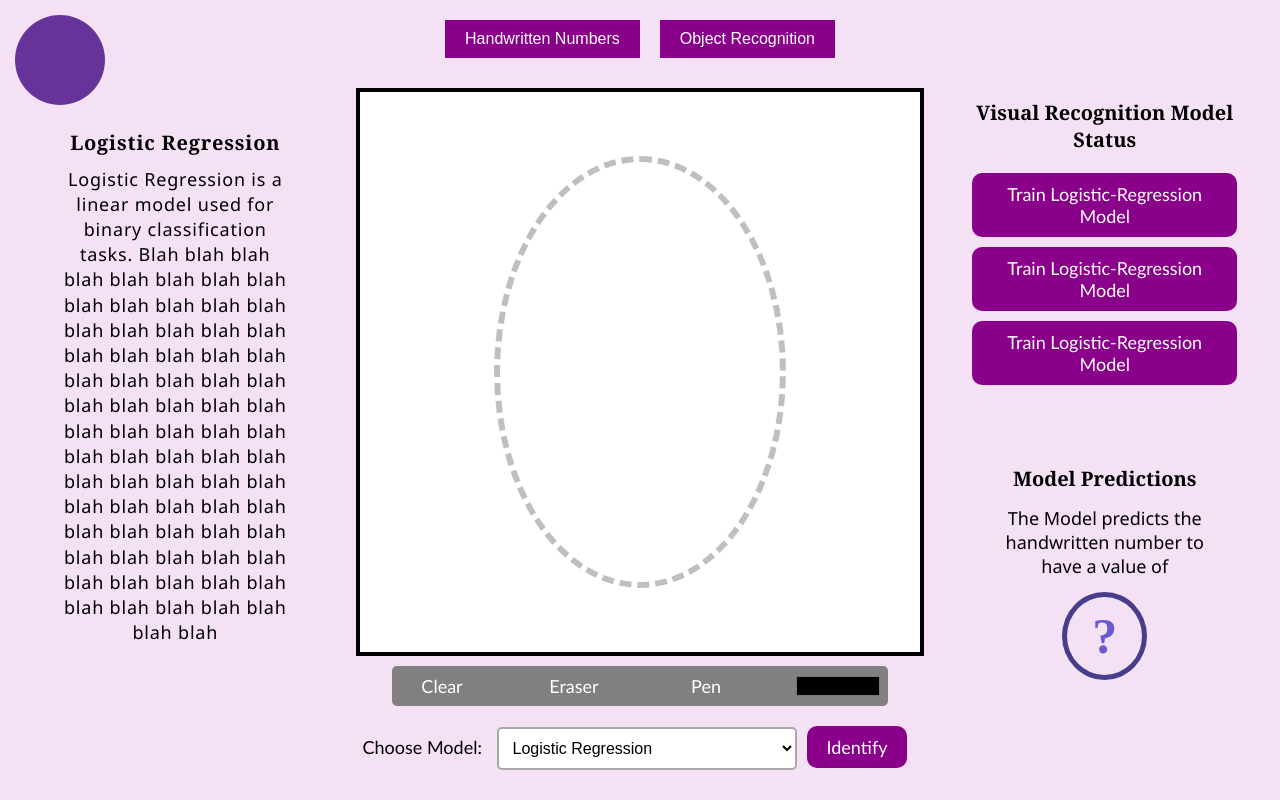
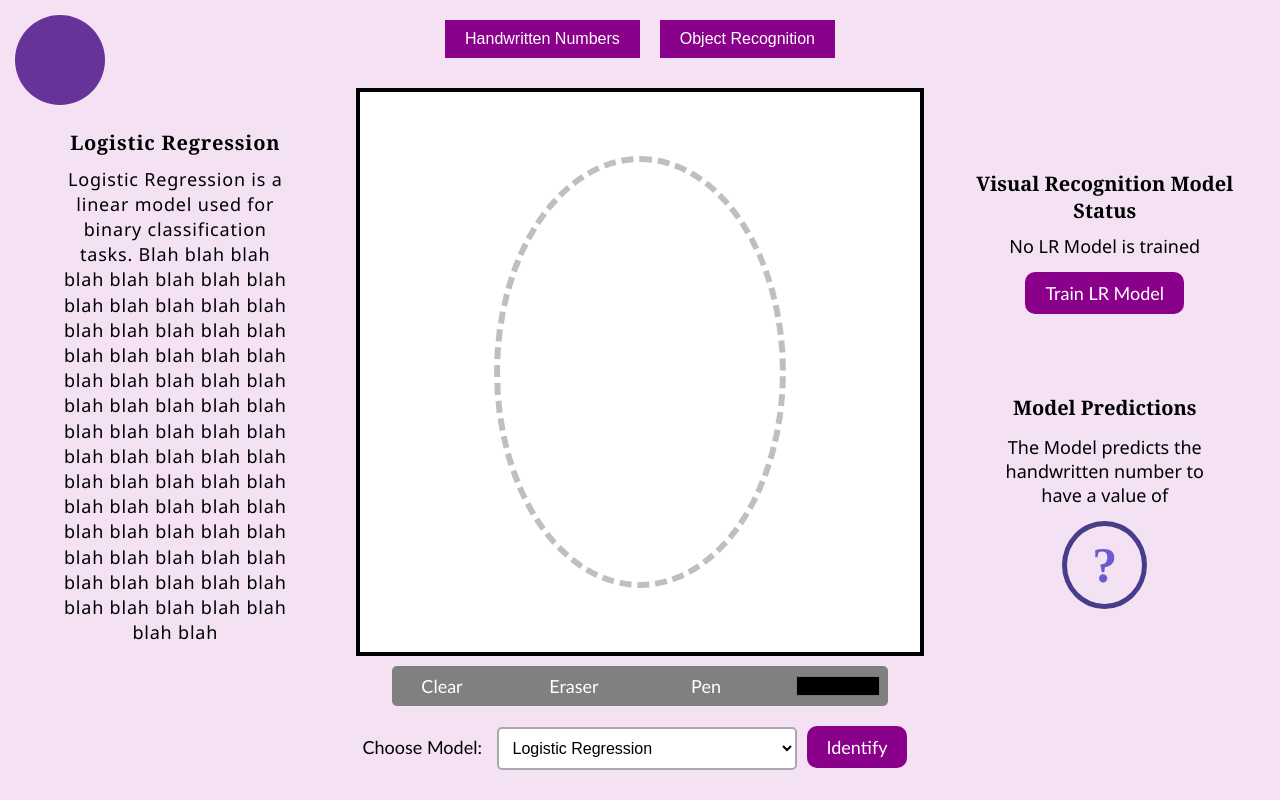
Before and after one commit to t1oluwani/SmartVision, a Vue app in the folder frontend/: page / in a window 1280 px wide. Both pictures are taken after a click on the button "Handwritten Numbers". Built offline with nearby package versions, Linux system fonts and the light colour scheme.

Commit message:
Clear model impl

```diff
--- a/frontend/src/components/HandwrittenNumbers.vue
+++ b/frontend/src/components/HandwrittenNumbers.vue
@@ -5,12 +5,12 @@
       <div class="left-container">
         <div class="model-info">
           <h3>{{
-            selectedModel === 'Logistic-Regression' ? 'Logistic Regression' :
-              selectedModel === 'Feedfoward-Neural-Network' ? 'FeedForward Neural Network' :
+            selectedModel === 'LR' ? 'Logistic Regression' :
+              selectedModel === 'FNN' ? 'FeedForward Neural Network' :
                 'Convolutional Neural Network'
           }}</h3>
 
-          <p v-if="selectedModel === 'Logistic-Regression'">
+          <p v-if="selectedModel === 'LR'">
             Logistic Regression is a linear model used for binary classification tasks.
             Blah blah blah blah blah blah blah blah blah blah blah blah blah blah blah
             blah blah blah blah blah blah blah blah blah blah blah blah blah blah blah
@@ -18,7 +18,7 @@
             blah blah blah blah blah blah blah blah blah blah blah blah blah blah blah
             blah blah blah blah blah blah blah blah blah blah blah blah blah blah blah
           </p>
-          <p v-if="selectedModel === 'Feedfoward-Neural-Network'">
+          <p v-if="selectedModel === 'FNN'">
             Feedforward Neural Networks (FNN) are deep learning models with fully connected layers for classification.
             Blah blah blah blah blah blah blah blah blah blah blah blah blah blah blah
             blah blah blah blah blah blah blah blah blah blah blah blah blah blah blah
@@ -26,7 +26,7 @@
             blah blah blah blah blah blah blah blah blah blah blah blah blah blah blah
             blah blah blah blah blah blah blah blah blah blah blah blah blah blah blah
           </p>
-          <p v-if="selectedModel === 'Convolutional-Neural-Network'">
+          <p v-if="selectedModel === 'CNN'">
             Convolutional Neural Networks (CNN) are a class of deep learning models commonly used for image recognition.
             Blah blah blah blah blah blah blah blah blah blah blah blah blah blah blah
             blah blah blah blah blah blah blah blah blah blah blah blah blah blah blah
@@ -43,9 +43,9 @@
         <div class="choose-model">
           <label for="model">Choose Model: </label>
           <select v-model="selectedModel" id="model">
-            <option value="Logistic-Regression">Logistic Regression</option>
-            <option value="Feedfoward-Neural-Network">FeedFoward Neural Network (FNN)</option>
-            <option value="Convolutional-Neural-Network">Convolutional Neural Network (CNN)</option>
+            <option value="LR">Logistic Regression</option>
+            <option value="FNN">FeedFoward Neural Network (FNN)</option>
+            <option value="CNN">Convolutional Neural Network (CNN)</option>
           </select>
 
           <button id="identifybtn" @click="identify">Identify</button>
@@ -55,19 +55,20 @@
       <div class="right-container">
         <div class="training-status">
           <h3>Visual Recognition Model Status</h3>
-          <p v-if="cnn_model.modelTrained">{{ cnn_model.modelTrained ? 'CNN Model' : 'No Model is Trained' }}</p>
-          <p v-if="fnn_model.modelTrained">{{ fnn_model.modelTrained ? 'FNN Model' : 'No Model is Trained' }}</p>
-          <p v-if="lr_model.modelTrained">{{ lr_model.modelTrained ? 'LR Model' : 'No Model is Trained' }}</p>
+          <p v-if="selectedModel === 'CNN'">{{ cnn_model.modelTrained ? 'CNN Model is trained' : 'No CNN Model is trained' }}</p>
+          <p v-if="selectedModel === 'FNN'">{{ fnn_model.modelTrained ? 'FNN Model is trained' : 'No FNN Model is trained' }}</p>
+          <p v-if="selectedModel === 'LR'">{{ lr_model.modelTrained ? 'LR Model is trained' : 'No LR Model is trained' }}</p>
 
-          <button v-if="!cnn_model.modelTrained" @click="trainModel">Train {{ selectedModel }} Model</button>
-          <button v-if="cnn_model.modelTrained" @click="clearModel">Clear Model</button>
-          <button v-if="!fnn_model.modelTrained" @click="trainModel">Train {{ selectedModel }} Model</button>
-          <button v-if="fnn_model.modelTrained" @click="clearModel">Clear Model</button>
-          <button v-if="!lr_model.modelTrained" @click="trainModel">Train {{ selectedModel }} Model</button>
-          <button v-if="lr_model.modelTrained" @click="clearModel">Clear Model</button>
+          <button v-if="!cnn_model.modelTrained && selectedModel === 'CNN'" @click="trainModel">Train CNN Model</button>
+          <button v-if="cnn_model.modelTrained && selectedModel === 'CNN'" @click="clearModel">Clear CNN Model</button>
+          <button v-if="!fnn_model.modelTrained && selectedModel === 'FNN'" @click="trainModel">Train FNN Model</button>
+          <button v-if="fnn_model.modelTrained && selectedModel === 'FNN'" @click="clearModel">Clear FNN Model</button>
+          <button v-if="!lr_model.modelTrained && selectedModel === 'LR'" @click="trainModel">Train LR Model</button>
+          <button v-if="lr_model.modelTrained && selectedModel === 'LR'" @click="clearModel">Clear LR Model</button>
         </div>
 
-        <div v-if="selectedModel === 'Convolutional-Neural-Network'">
+
+        <div v-if="selectedModel === 'CNN'">
           <div v-if="cnn_model.modelTrained" class="model-specs">
             <h3>Model Specifications</h3>
             <p><strong>Avg Loss:</strong> {{ cnn_model.modelSpecs.avgLoss }}</p>
@@ -77,7 +78,7 @@
           </div>
         </div>
 
-        <div v-if="selectedModel === 'Feedfoward-Neural-Network'">
+        <div v-if="selectedModel === 'FNN'">
           <div v-if="fnn_model.modelTrained" class="model-specs">
             <h3>Model Specifications</h3>
             <p><strong>Avg Loss:</strong> {{ fnn_model.modelSpecs.avgLoss }}</p>
@@ -87,7 +88,7 @@
           </div>
         </div>
 
-        <div v-if="selectedModel === 'Logistic-Regression'">
+        <div v-if="selectedModel === 'LR'">
           <div v-if="lr_model.modelTrained" class="model-specs">
             <h3>Model Specifications</h3>
             <p><strong>Avg Loss:</strong> {{ lr_model.modelSpecs.avgLoss }}</p>
@@ -100,13 +101,13 @@
         <div class="model-prediction">
           <h3>Model Predictions</h3>
           <p>The Model predicts the handwritten number to have a value of</p>
-          <div v-if="selectedModel === 'Convolutional-Neural-Network'" class="predicted-value">
+          <div v-if="selectedModel === 'CNN'" class="predicted-value">
             <strong>{{ cnn_model.modelPrediction ? cnn_model.modelPrediction : "?" }}</strong>
           </div>
-          <div v-if="selectedModel === 'Feedfoward-Neural-Network'" class="predicted-value">
+          <div v-if="selectedModel === 'FNN'" class="predicted-value">
             <strong>{{ fnn_model.modelPrediction ? fnn_model.modelPrediction : "?" }}</strong>
           </div>
-          <div v-if="selectedModel === 'Logistic-Regression'" class="predicted-value">
+          <div v-if="selectedModel === 'LR'" class="predicted-value">
             <strong>{{ lr_model.modelPrediction ? lr_model.modelPrediction : "?" }}</strong>
           </div>
         </div>
@@ -125,7 +126,7 @@ export default {
   },
   data() {
     return {
-      selectedModel: 'Logistic-Regression', // Default model
+      selectedModel: 'LR', // Default model
       cnn_model: {
         modelTrained: false,
         modelSpecs: {
@@ -164,9 +165,9 @@ export default {
       alert(`Identifying with ${this.selectedModel}`);
 
       // Simulate prediction process for testing
-      if (this.selectedModel === 'Convolutional-Neural-Network') {
+      if (this.selectedModel === 'CNN') {
         this.cnn_model.modelPrediction = Math.floor(Math.random() * 10);
-      } else if (this.selectedModel === 'Feedfoward-Neural-Network') {
+      } else if (this.selectedModel === 'FNN') {
         this.fnn_model.modelPrediction = Math.floor(Math.random() * 10);
       } else {
         this.lr_model.modelPrediction = Math.floor(Math.random() * 10);
@@ -177,7 +178,7 @@ export default {
       alert('Training model');
 
       // Simulate training process for testing
-      if (this.selectedModel === 'Convolutional-Neural-Network') {
+      if (this.selectedModel === 'CNN') {
         this.cnn_model.modelTrained = true;
         this.cnn_model.modelSpecs = {
           avgLoss: 0.3,
@@ -185,7 +186,7 @@ export default {
           testAccuracy: 88,
           trainingTime: 120, // in seconds
         }
-      } else if (this.selectedModel === 'Feedfoward-Neural-Network') {
+      } else if (this.selectedModel === 'FNN') {
         this.fnn_model.modelTrained = true;
         this.fnn_model.modelSpecs = {
           avgLoss: 0.2,
@@ -208,9 +209,9 @@ export default {
       alert('Clearing model');
 
       // Simulate clearing process for testing
-      if (this.selectedModel === 'Convolutional-Neural-Network') {
+      if (this.selectedModel === 'CNN') {
         this.cnn_model.modelTrained = false;
-      } else if (this.selectedModel === 'Feedfoward-Neural-Network') {
+      } else if (this.selectedModel === 'FNN') {
         this.fnn_model.modelTrained = false;
       } else {
         this.lr_model.modelTrained = false;
```
